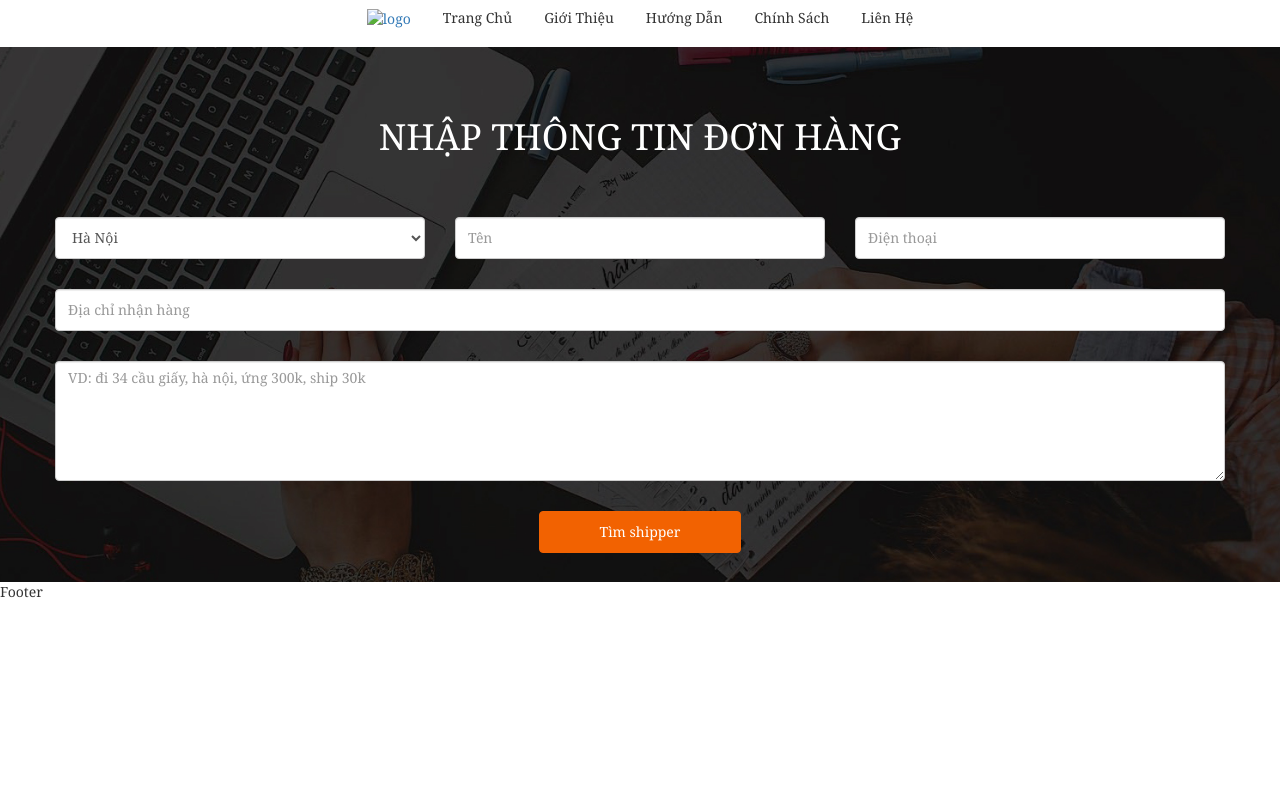
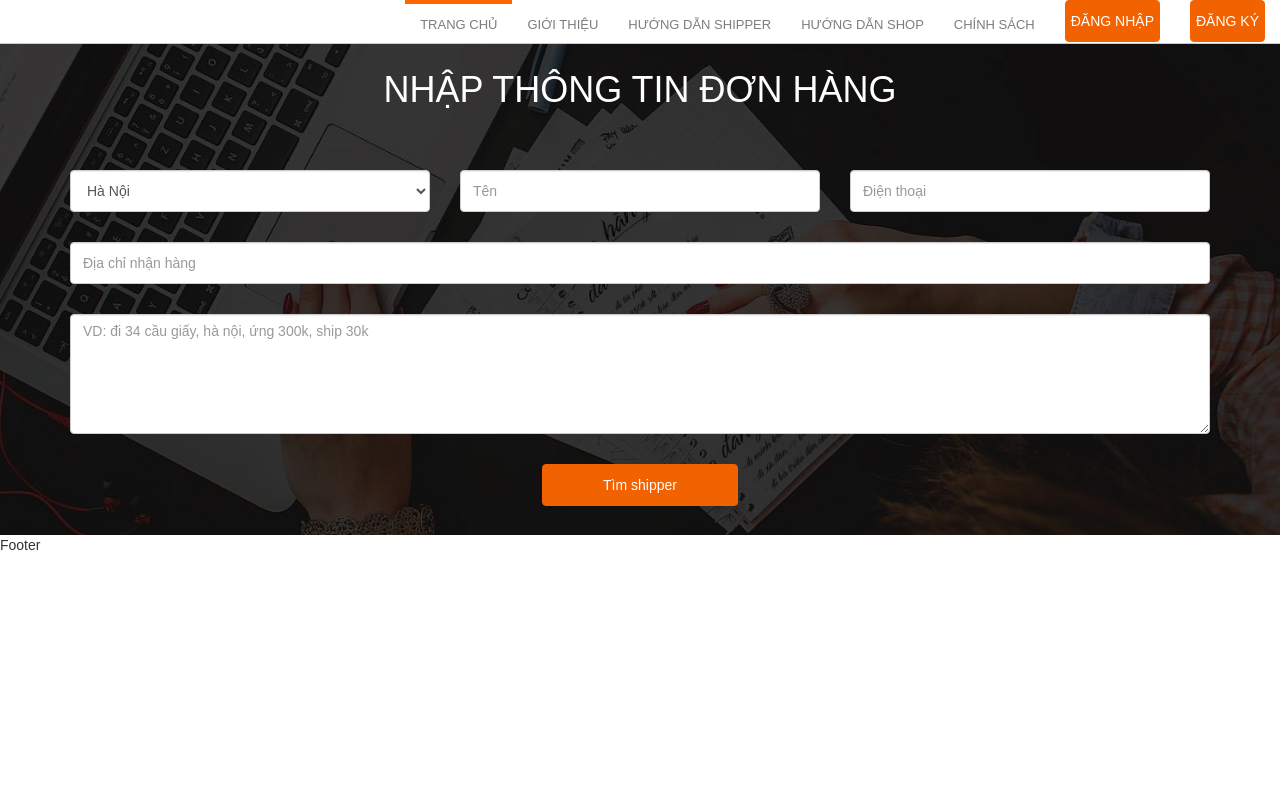
Before and after one commit to thuannd97/TemplateLTWeb, a website: page src/dangtin.html in a window 1280 px wide. Drawn offline with Linux system fonts and the light colour scheme; files that its build step writes are made by us from their sources.

Commit message:
first commit

```diff
--- a/src/dangtin.html
+++ b/src/dangtin.html
@@ -12,16 +12,32 @@
         <link rel="stylesheet" href="https://cdnjs.cloudflare.com/ajax/libs/font-awesome/4.7.0/css/font-awesome.min.css">
     </head>
     <body>
-        <div class="menu">
-            <ul>
-                <li><a><img src="" alt="logo"/></a></li>
-                <li>Trang Chủ</li>
-                <li>Giới Thiệu</li>
-                <li>Hướng Dẫn</li>
-                <li>Chính Sách</li>
-                <li>Liên Hệ</li>
-            </ul>
-        </div>
+        	<div id="header2" class="s5h-header mini-header">
+			<div id="header1" class="container1">
+				<img alt="" src='<c:url value = "/resources/Image/logo.png" />' /></a>
+				<!-- <span class="s5h-menuicon">
+					<i class="glyphicon glyphicon-menu-hamburger"></i>
+				</span> -->
+				<ul class="s5h-menu">
+					<li><a class="active" href="#" title="TRANG CHỦ">TRANG CHỦ</a></li>
+					<li><a href="#" title="GIỚI THIỆU">GIỚI THIỆU</a></li>
+					<li><a href="#" title="TIN TỨC">HƯỚNG DẪN SHIPPER</a></li>
+					<li><a href="#" title="HƯỚNG DẪN">HƯỚNG DẪN SHOP</a></li>
+					<li><a href="#" title="CHÍNH SÁCH">CHÍNH SÁCH</a></li>
+
+
+					<li><a href="#" style="color: #ff6600" title="Tuyển dụng">
+							<span class="btn btn-danger s5h-ft-btn"
+							style="padding-left: 5px; padding-right: 5px;">ĐĂNG NHẬP</span>
+					</a></li>
+
+					<li><a href="#" style="color: #ff6600" title="Tuyển dụng">
+							<span class="btn btn-danger s5h-ft-btn"
+							style="padding-left: 5px; padding-right: 5px;">ĐĂNG KÝ</span>
+					</a></li>
+				</ul>
+			</div>
+		</div>
         <div id = "baner" class="banner">
 			  <div id="ContentPlaceHolder1_ucAddPack_UpdatePanel1">
             <div class="container" style="padding-bottom:100px">
--- a/src/style.css
+++ b/src/style.css
@@ -1,21 +1,130 @@
-body{
-    font-family: Cambria, Cochin, Georgia, Times, 'Times New Roman', serif;
+
+/*start menu*/
+body {
+    font-family: Arial, Helvetica, sans-serif;
+    font-size: 14px;
+    line-height: 1.42857143;
+    color: #333333;
+    overflow-x: hidden;
+    position: relative;
+}
+.pac-container{
+         margin-top:-90px;
+      }
+
+
+.s5h-menu a:hover, a:focus, a:active {
+	outline: none;
+    text-decoration: none;
+    color: #333333;
+
 }
 
-/*start menu*/
-.menu ul{
-    list-style-type: none;
-    display: flex;
-    padding: 0;
-    justify-content: center;
+.s5h-header {
+    background: #ffffff;
+    width: 100%;
+    height: 88px;
+    border-bottom: 1px #CCCBCB solid;
+    position: fixed;
+    top: 0;
+    z-index: 10;
+    transition: all linear 0.5s;
 }
 
-.menu li{
-    padding: 8px 16px;
+.s5h-header ul{
+   list-style-type: none;
 }
 
-.menu li:hover{
-    background-color: #eeeeee;
+    .s5h-header.mini-header {
+        height: 44px;
+    }
+
+.s5h-logo {
+    float: left;
+    margin-top: 18px;
+}
+
+
+.s5h-menu {
+    float: right;
+}
+
+ .s5h-menu li {
+        float: left;
+    }
+
+.s5h-menu li a {
+            display: block;
+            height: 88px;
+            line-height: 88px;
+            padding: 0 15px;
+            font-size: 13px;
+            text-transform: uppercase;
+            color: #7d7d7d;
+            vertical-align: middle;
+            -webkit-transform: translateZ(0);
+            transform: translateZ(0);
+            box-shadow: 0 0 1px rgba(0, 0, 0, 0);
+            -webkit-backface-visibility: hidden;
+            backface-visibility: hidden;
+            -moz-osx-font-smoothing: grayscale;
+            position: relative;
+            overflow: hidden;
+            transition: all linear 0.5s;
+        }
+
+.s5h-menu li a:before {
+                content: "";
+                position: absolute;
+                z-index: -1;
+                left: 50%;
+                right: 50%;
+                top: 0;
+                background: #ff6600;
+                height: 4px;
+                -webkit-transition-property: left, right;
+                transition-property: left, right;
+                -webkit-transition-duration: 0.3s;
+                transition-duration: 0.3s;
+                -webkit-transition-timing-function: ease-out;
+                transition-timing-function: ease-out;
+            }
+
+.s5h-menu li a.active:before,
+.s5h-menu li a:hover:before,
+.s5h-menu li a:focus:before,
+.s5h-menu li a:active:before {
+                left: 0;
+                right: 0;
+            }
+
+
+
+.s5h-header .s5h-logo,
+.s5h-header .s5h-logo img {
+    transition: all linear 0.5s;
+}
+
+.mini-header .s5h-menu li a {
+    height: 44px;
+    line-height: 50px;
+}
+
+.mini-header .s5h-logo {
+    margin-top: 5px;
+}
+
+    .mini-header .s5h-logo img {
+        height: 35px;
+    }
+
+
+
+
+}
+
+@media (max-width: 400px) {
+
 }
 /*end menu*/
 
@@ -112,11 +221,3 @@ body{
 /*end footer*/
 
 /*Style Page Dang Tin*/
-#s5h-banner {
-   height: 623px;
-	background: url(./images/bg-bn.jpg) no-repeat center top;
-	-webkit-background-size: cover;
-	background-size: cover;
-	margin-top: 88px;
-	overflow: hidden;
-}
--- a/src/style_dangtin.css
+++ b/src/style_dangtin.css
@@ -1,25 +1,3 @@
-body{
-    font-family: Cambria, Cochin, Georgia, Times, 'Times New Roman', serif;
-}
-
-/*start menu*/
-.menu ul{
-    list-style-type: none;
-    display: flex;
-    padding: 0;
-    justify-content: center;
-}
-
-.menu li{
-    padding: 8px 16px;
-}
-
-.menu li:hover{
-    background-color: #eeeeee;
-}
-/*end menu*/
-
-/*start banner*/
 .banner{
     background-color: wheat;
     width: 100%;
@@ -31,28 +9,122 @@ body{
 	overflow: hidden;
 }
 
+body {
+    font-family: Arial, Helvetica, sans-serif;
+    font-size: 14px;
+    line-height: 1.42857143;
+    color: #333333;
+    overflow-x: hidden;
+    position: relative;
+}
+.pac-container{
+         margin-top:-90px;
+      }
+a, a:hover, a:focus, a:active {
+    outline: none;
+    text-decoration: none;
+    color: #333333;
+}
 
-/*start footer*/
-.footer{
-    background-color:white;
-    width:100%;
-    height: 200px;
+.s5h-header {
+    background: #ffffff;
+    width: 100%;
+    height: 88px;
+    border-bottom: 1px #CCCBCB solid;
+    position: fixed;
+    top: 0;
+    z-index: 10;
+    transition: all linear 0.5s;
 }
-/*end footer*/
 
-/*Style Page Dang Tin*/
+.s5h-header ul{
+   list-style-type: none;
+}
 
+    .s5h-header.mini-header {
+        height: 44px;
+    }
+
+.s5h-logo {
+    float: left;
+    margin-top: 18px;
 }
 
 
-.s5h-banner {
-    height: 623px;
-    background: url("/style/image/bg-bn.jpg") no-repeat center top;
-    -webkit-background-size: cover;
-    background-size: cover;
-    margin-top: 88px;
-    overflow: hidden;
+.s5h-menu {
+    float: right;
 }
+
+ .s5h-menu li {
+        float: left;
+    }
+
+.s5h-menu li a {
+            display: block;
+            height: 88px;
+            line-height: 88px;
+            padding: 0 15px;
+            font-size: 13px;
+            text-transform: uppercase;
+            color: #7d7d7d;
+            vertical-align: middle;
+            -webkit-transform: translateZ(0);
+            transform: translateZ(0);
+            box-shadow: 0 0 1px rgba(0, 0, 0, 0);
+            -webkit-backface-visibility: hidden;
+            backface-visibility: hidden;
+            -moz-osx-font-smoothing: grayscale;
+            position: relative;
+            overflow: hidden;
+            transition: all linear 0.5s;
+        }
+
+.s5h-menu li a:before {
+                content: "";
+                position: absolute;
+                z-index: -1;
+                left: 50%;
+                right: 50%;
+                top: 0;
+                background: #ff6600;
+                height: 4px;
+                -webkit-transition-property: left, right;
+                transition-property: left, right;
+                -webkit-transition-duration: 0.3s;
+                transition-duration: 0.3s;
+                -webkit-transition-timing-function: ease-out;
+                transition-timing-function: ease-out;
+            }
+
+.s5h-menu li a.active:before,
+.s5h-menu li a:hover:before,
+.s5h-menu li a:focus:before,
+.s5h-menu li a:active:before {
+                left: 0;
+                right: 0;
+            }
+
+
+
+.s5h-header .s5h-logo,
+.s5h-header .s5h-logo img {
+    transition: all linear 0.5s;
+}
+
+.mini-header .s5h-menu li a {
+    height: 44px;
+    line-height: 50px;
+}
+
+.mini-header .s5h-logo {
+    margin-top: 5px;
+}
+
+    .mini-header .s5h-logo img {
+        height: 35px;
+    }
+
+
 
 .s5h-ft-form .form-control {
     margin-bottom: 30px;
@@ -71,23 +143,25 @@ body{
 }
 
 
+
+
 @media (min-width: 1230px) {
-    .container {
-        width: 1200px;
-    }
+
 }
 
 @media (max-width: 992px) {
+
+}
+
+@media (max-width: 768px) {
 
 
 
 }
 
-@media (max-width: 768px) {
-
+@media (max-width: 580px) {
 }
 
-@media (max-width: 580px) {
 
 }
 
```
Also changed, not shown: src/index.html (+28 -10 lines), src/bootstrap.min.css (added).
